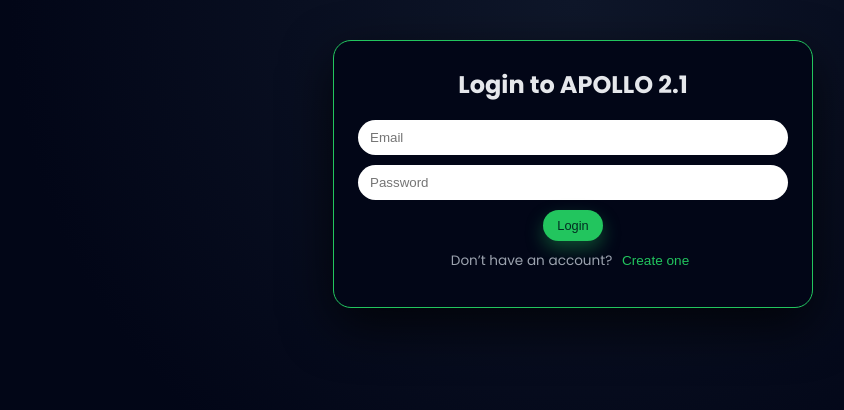
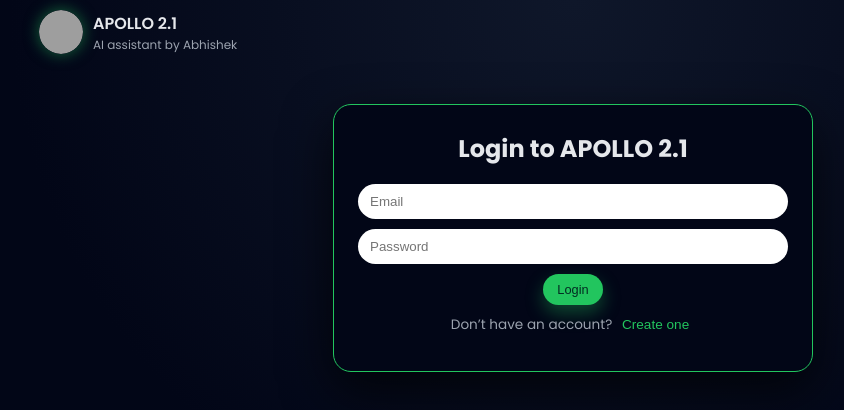
Before and after one commit to ABHISHEK4-byte/apollo-2-1, a website: page public/index.html in a window 1280 px wide. Shown: the whole page, without its empty margins (67-911 px from the left). Drawn offline with Linux system fonts and the light colour scheme; no server answers; grey boxes are pictures that could not be loaded.

Commit message:
Added new logo and updated UI

```diff
--- a/public/index.html
+++ b/public/index.html
@@ -6,7 +6,10 @@
   <title>APOLLO 2.1</title>
 
   <!-- Google Font -->
-  <link href="https://fonts.googleapis.com/css2?family=Poppins:wght@300;400;500;600;700&display=swap" rel="stylesheet">
+  <link
+    href="https://fonts.googleapis.com/css2?family=Poppins:wght@300;400;500;600;700&display=swap"
+    rel="stylesheet"
+  >
 
   <link rel="stylesheet" href="style.css">
 
@@ -16,6 +19,19 @@
 </head>
 
 <body>
+
+  <!-- TOP LOGO BAR -->
+  <div class="logo-bar">
+    <div class="logo-icon">
+      <!-- Your APOLLO logo -->
+      <img src="logo.png" alt="APOLLO 2.1 Logo" class="logo-img">
+    </div>
+
+    <div class="logo-text">
+      <div class="logo-title">APOLLO 2.1</div>
+      <div class="logo-sub">AI assistant by Abhishek</div>
+    </div>
+  </div>
 
   <!-- AUTH CARD -->
   <div id="auth-card" class="auth-card">
@@ -48,7 +64,6 @@
     <p id="auth-message" class="auth-message"></p>
   </div>
 
-
   <!-- MAIN APP (hidden until login) -->
   <div class="app" id="app" style="display:none;">
     <div class="main">
@@ -56,7 +71,10 @@
       <header class="topbar">
         <div>
           <h1>APOLLO 2.1</h1>
-        <p>Your personal multi-tool AI built by <span id="founder-inline">Abhishek</span>.</p>
+          <p>
+            Your personal multi-tool AI built by
+            <span id="founder-inline">Abhishek</span>.
+          </p>
         </div>
 
         <div class="topbar-actions">
@@ -67,13 +85,17 @@
       <main id="chat"></main>
 
       <form id="chat-form">
-      <input id="user-input" type="text" placeholder="Ask APOLLO anything..." autocomplete="off">
+        <input
+          id="user-input"
+          type="text"
+          placeholder="Ask APOLLO anything..."
+          autocomplete="off"
+        >
         <button type="submit" class="btn send-btn">Send</button>
       </form>
 
     </div>
   </div>
-
 
   <!-- SETTINGS MODAL -->
   <div class="modal-backdrop" id="settings-modal">
--- a/public/style.css
+++ b/public/style.css
@@ -397,3 +397,23 @@ main#chat {
   margin-top: 10px;
   font-size: 0.85rem;
 }
+
+/* NEW LOGO STYLES */
+.logo-icon {
+  width: 44px;
+  height: 44px;
+  border-radius: 50%;
+  background: transparent;
+  display: flex;
+  align-items: center;
+  justify-content: center;
+  overflow: hidden; /* ensures perfect circular clip */
+  padding: 0;
+}
+
+.logo-img {
+  width: 100%;
+  height: 100%;
+  object-fit: cover;
+  border-radius: 50%;
+}
```
Also changed, not shown: 1 other file. Lines whose indentation alone changed are shown as unchanged.
